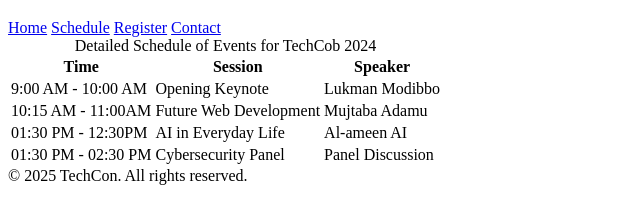
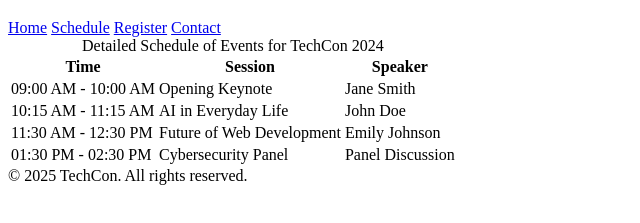
Before and after one commit to lkmodibbo/TechCon_HTML, a plain HTML site: page techcon_website/schedule.html in a window 1280 px wide. Shown: the part 61-284 px from the top of the page, without its empty margins (0-640 px from the left). Drawn offline with Linux system fonts and the light colour scheme.

Commit message:
table updated

```diff
--- a/techcon_website/schedule.html
+++ b/techcon_website/schedule.html
@@ -15,7 +15,7 @@
     </header>
     <main>
        <table>
-            <caption>Detailed Schedule of Events for TechCob 2024</caption>
+          <caption>Detailed Schedule of Events for TechCon 2024</caption>
     <thead>
         <tr>
             <th scope="col">Time</th>
@@ -25,19 +25,19 @@
     </thead>
     <tbody>
         <tr>
-                    <td>9:00 AM - 10:00 AM</td>
+            <td>09:00 AM - 10:00 AM</td>
             <td>Opening Keynote</td>
-                    <td>Lukman Modibbo</td>
+            <td>Jane Smith</td>
         </tr>
         <tr>
-                    <td>10:15 AM - 11:00AM</td>
-                    <td>Future Web Development</td>
-                    <td>Mujtaba Adamu</td>
+            <td>10:15 AM - 11:15 AM</td>
+            <td>AI in Everyday Life</td>
+            <td>John Doe</td>
         </tr>
         <tr>
-                    <td>01:30 PM - 12:30PM</td>
-                    <td>AI in Everyday Life</td>
-                    <td>Al-ameen AI</td>
+            <td>11:30 AM - 12:30 PM</td>
+            <td>Future of Web Development</td>
+            <td>Emily Johnson</td>
         </tr>
         <tr>
             <td>01:30 PM - 02:30 PM</td>
@@ -46,6 +46,7 @@
         </tr>
     </tbody>
 </table>
+
     </main>
      <footer>
         &copy; 2025 TechCon. All rights reserved.
```
Lines whose indentation alone changed are shown as unchanged.
